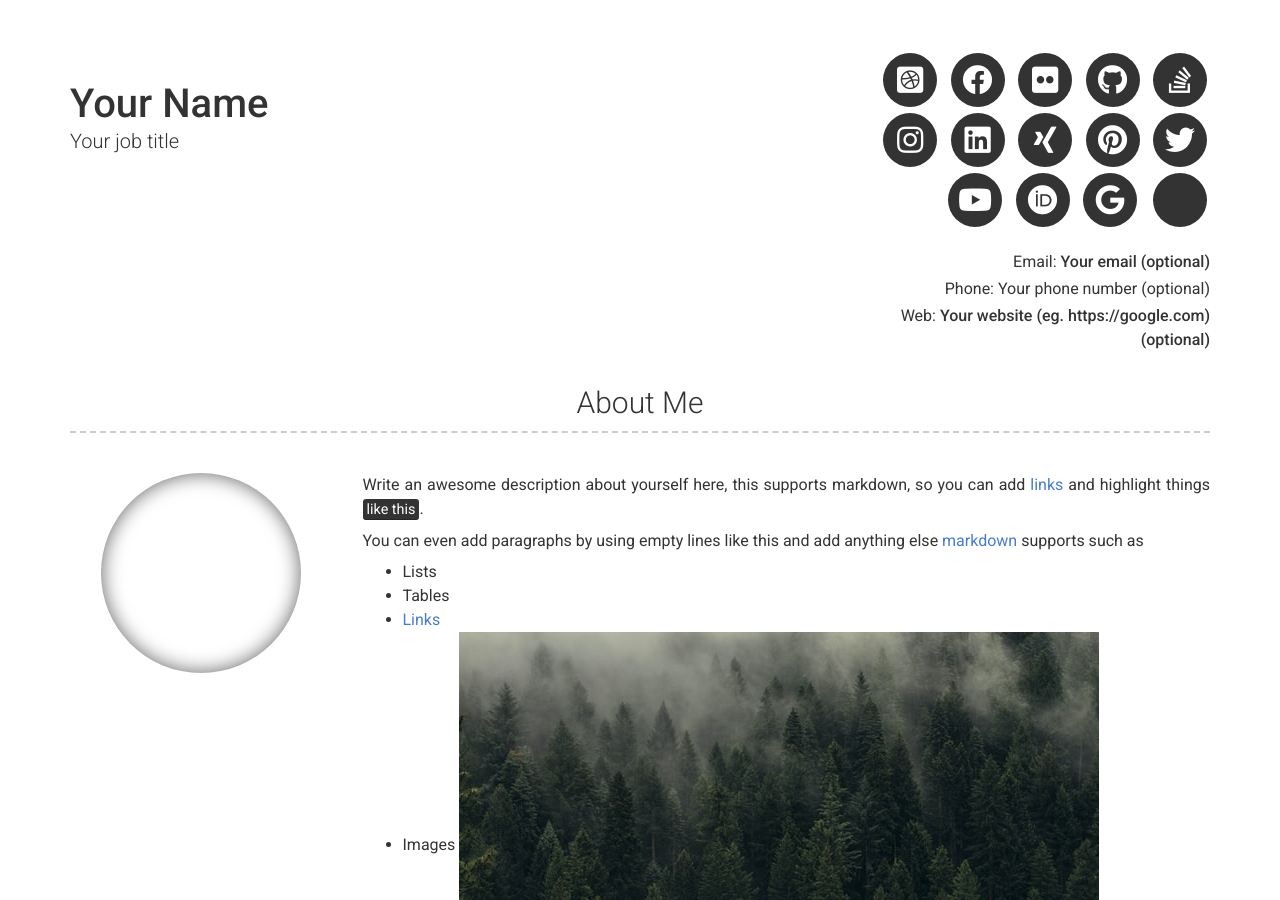
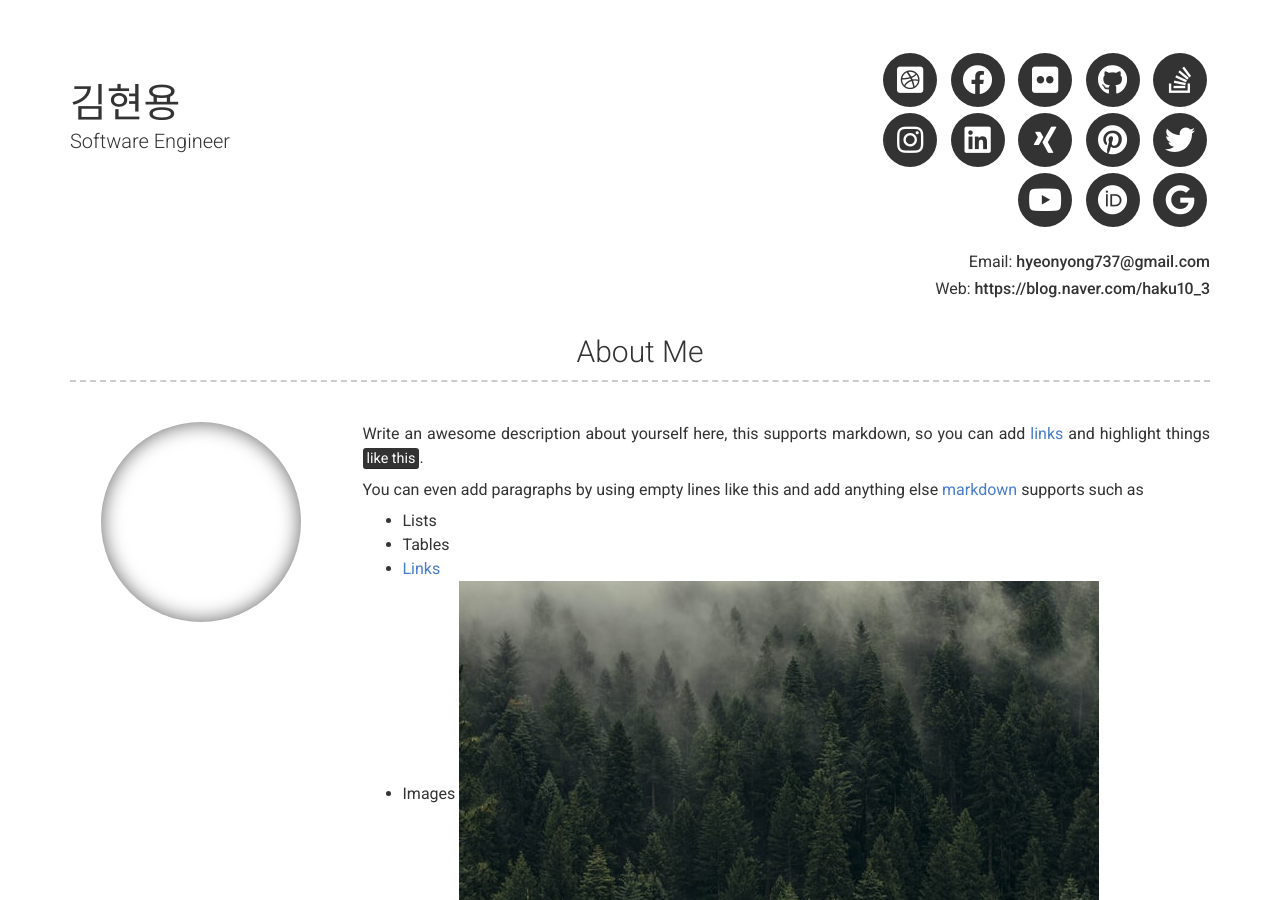
Before and after one commit to HYK97/hyk97.github.io, a Jekyll site: the page built from index.md, in a window 1280 px wide and 900 px high. Built offline with Jekyll 4.4.1, drawn with Linux system fonts in a browser that asks for light colours; nearby versions of some CDN libraries; some of the changed text lies outside the part shown.

Commit message:
resume ver 1

```diff
--- a/_config.yml
+++ b/_config.yml
@@ -6,16 +6,14 @@ repository: Git repository where your resume will be hosted, only required if yo
 version: 2
 
 # Personal info
-name: Your Name
-title: Your job title
-email: Your email (optional)
+name: 김현용
+title: Software Engineer
+email: hyeonyong737@gmail.com
 # email_title: Email (Email title override)
-phone: Your phone number (optional)
+# phone: Your phone number (optional)
 # phone_title: Phone (Phone title override)
-website: Your website (eg. https://google.com)(optional)
-# website_title: Web (Website title override)
+website: https://blog.naver.com/haku10_3
 
-# Dark Mode (true/false/never)
 darkmode: false
 
 # Social links
@@ -33,11 +31,7 @@ youtube_username: jekyll
 orcid_username: 0000-0000-0000-0000
 googlescholar_username: D847cGsAAAAJ
 
-# Additional icon links
-additional_links:
-- title: Link name
-  icon: Font Awesome brand icon name (eg. fab fa-twitter) (https://fontawesome.com/icons?d=gallery&s=brands&m=free)
-  url: Link url (eg. https://google.com)
+
 # - title: another link
 #   icon: font awesome brand icon name (eg. fab fa-twitter) (https://fontawesome.com/icons?d=gallery&s=brands&m=free)
 #   url: Link url (eg. https://google.com)
```
Also changed, not shown: images/profile.jpeg (added).
